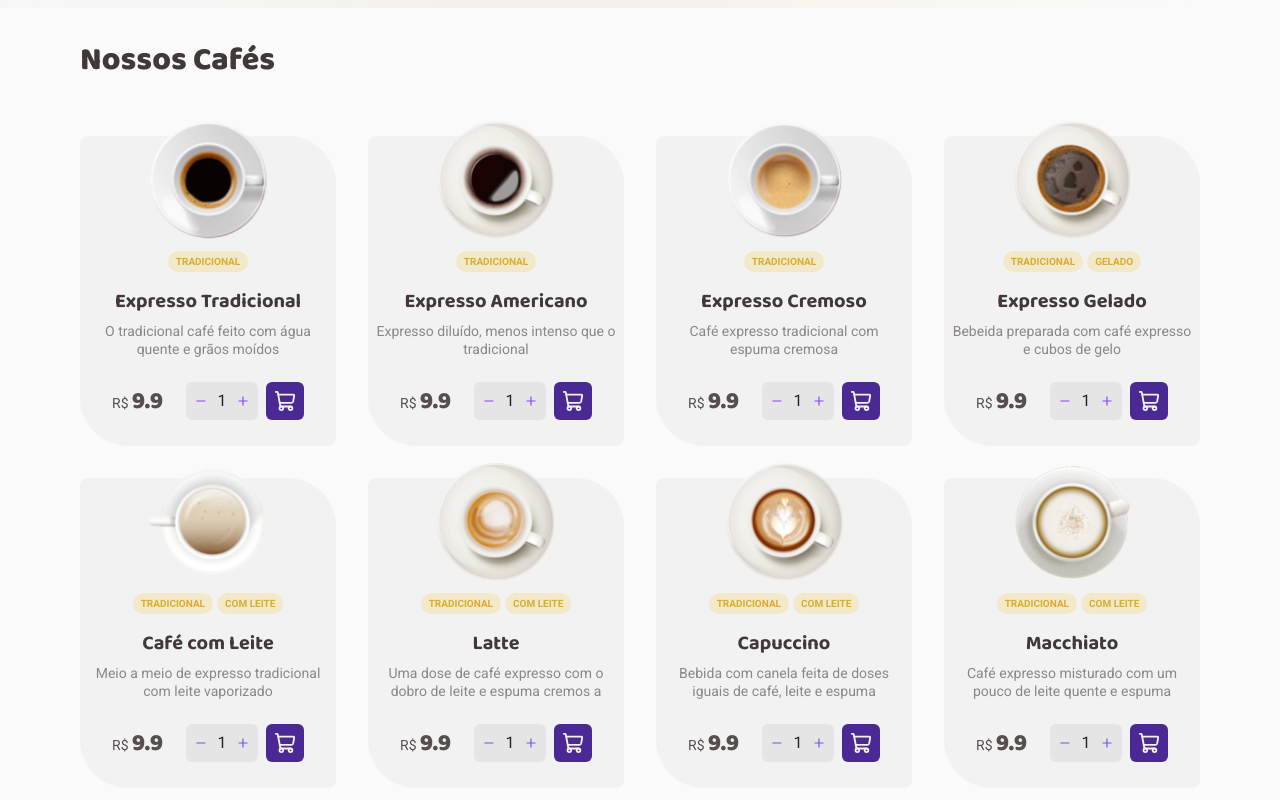
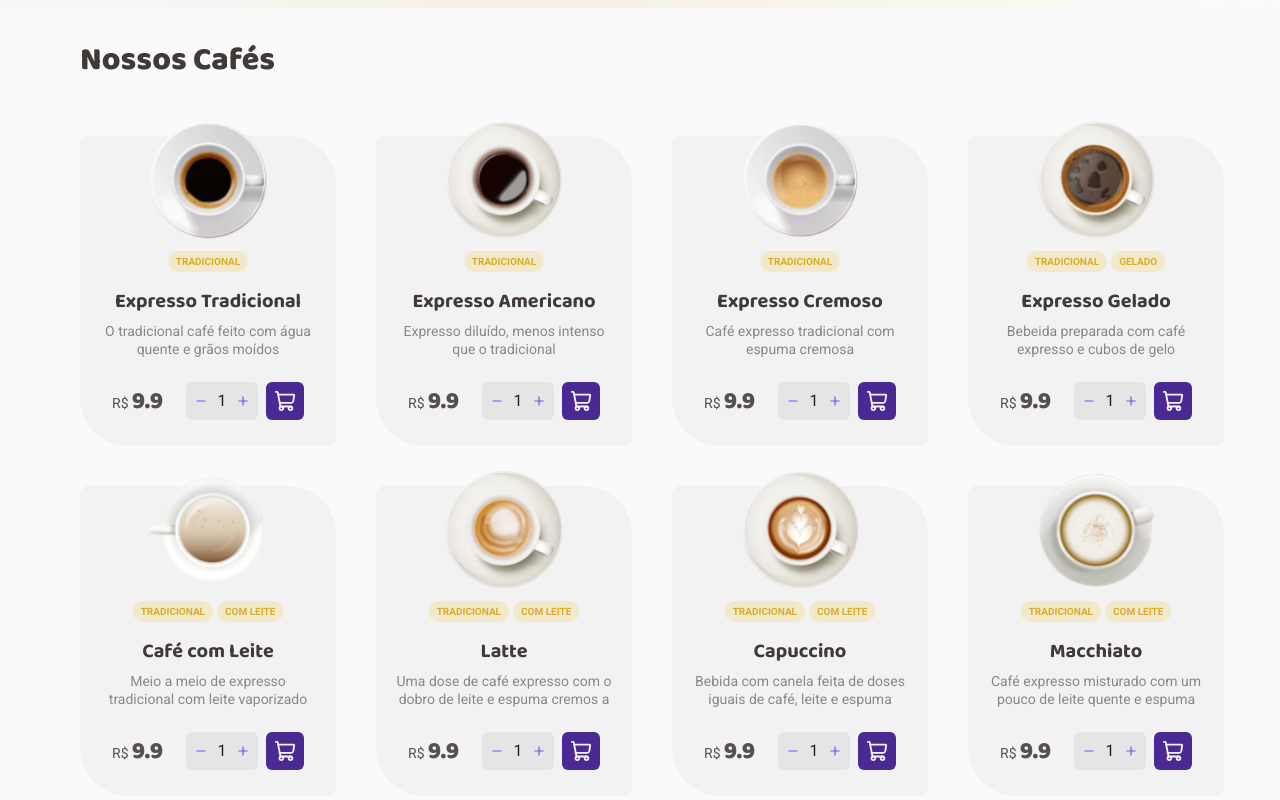
Before and after one commit to YasminFerrariDias/coffeeDelivery, a React (Vite) app: page / in a window 1280 px wide. Shown: the part 640-1440 px from the top of the page. Built offline with nearby package versions, Linux system fonts and the light colour scheme.

Commit message:
Arrumando o tamanho do CoffeeCard

```diff
--- a/src/components/CoffeeCard/styles.ts
+++ b/src/components/CoffeeCard/styles.ts
@@ -29,8 +29,7 @@ export const CoffeeCardContainer = styled.div`
     justify-content: center;
     text-align: center;
     margin: 0.5rem;
-    margin-left: 0;
-    margin-right: 0;
+
   }
 
   footer {
--- a/src/components/Menu/styles.ts
+++ b/src/components/Menu/styles.ts
@@ -14,7 +14,7 @@ export const Text = styled.div`
 export const MenuCoffee = styled.div`
   display: grid;
   grid-template-columns: repeat(4, 1fr);
-  gap: 2rem;
+  gap: 2.5rem;
 
   align-items: center;
   justify-items: center;
```
